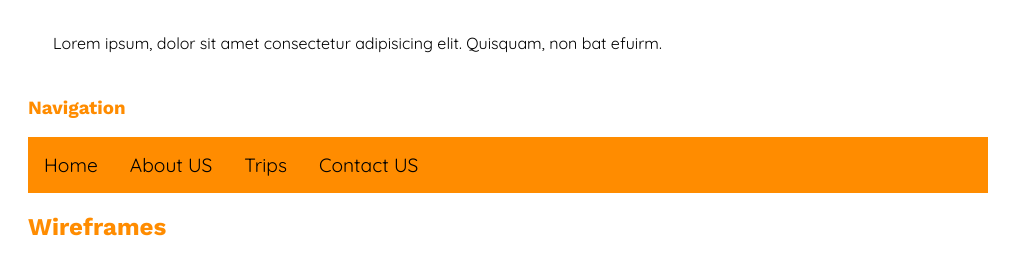
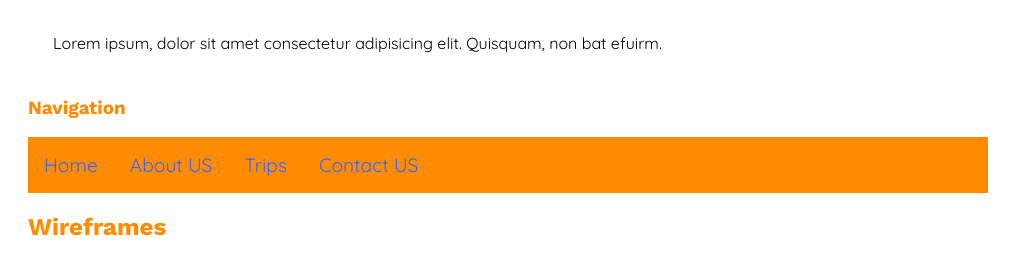
Before and after one commit to abrandon-project/wdd130, a plain HTML site: page wwr/site-plan-rafting.html in a window 1280 px wide. Shown: the part 4040-4298 px from the top of the page, without its empty margins (0-1023 px from the left). Drawn offline with nearby package versions, Linux system fonts and the light colour scheme.

Commit message:
css edit

```diff
--- a/wwr/styles/site-plan-rafting.css
+++ b/wwr/styles/site-plan-rafting.css
@@ -26,10 +26,10 @@ body {
     --heading-font: "Work Sans", serif;
     --paragraph-font: Quicksand, serif;
 
-    --navigation-background-color: #ff8c00;
-    --navigation-link-color: #3366ff;
-    --navigation-hover-link-color: #fff9fb;
-    --navigation-link-color: #ff8c00;
+    --nav-background-color: #ff8c00;
+    --nav-link-color: #3366ff;
+    --nav-hover-link-color: #252627;
+    --nav-hover-background-color: #ff8c00;
 }
 
 body {
@@ -53,7 +53,7 @@ p {
 }
 
 nav {
-    background-color: var(--navigation-background-color);
+    background-color: var(--nav-background-color);
     font-size: 1.2rem;
     display: flex;
 }
```
